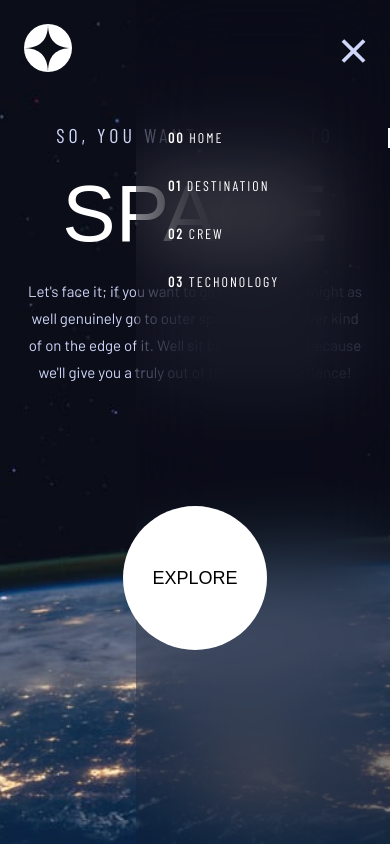
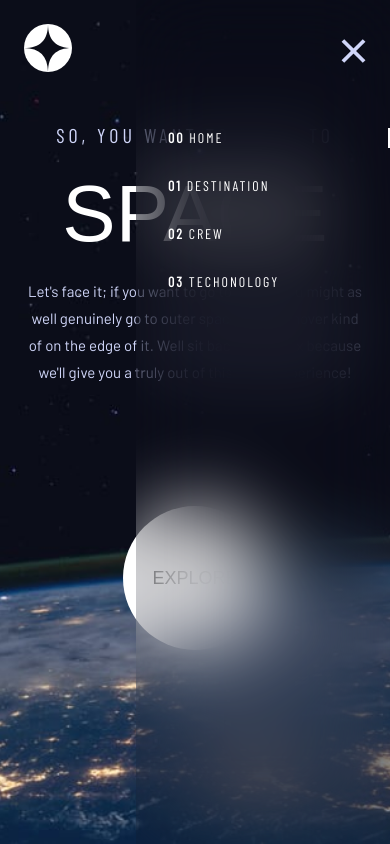
Before and after one commit to Md-Talim/fm-space-tourism, a Next.js app: page / in a window 390 px wide. Both pictures are taken after a click on the button 360 px from the left and 48 px from the top of the page. Built offline with nearby package versions, Linux system fonts and the light colour scheme; a web font is replaced by a local one.

Commit message:
fix: correct z-index values for mobile navigation button and menu

```diff
--- a/src/components/navigation/mobile-nav.tsx
+++ b/src/components/navigation/mobile-nav.tsx
@@ -22,7 +22,7 @@ export const MobileNav = () => {
   return (
     <div className="sm:hidden">
       <button
-        className="relative z-999 h-10 cursor-pointer p-2.5 pr-6 md:hidden md:pr-10 lg:pr-16"
+        className="relative z-[1001] h-10 cursor-pointer p-2.5 pr-6 md:hidden md:pr-10 lg:pr-16"
         onClick={handleMenuExpand}
       >
         <Image
@@ -36,10 +36,10 @@ export const MobileNav = () => {
 
       <nav
         className={clsx(
-          "bg-blur absolute top-0 right-0 h-screen overflow-x-hidden pt-32 pl-8 transition-all duration-300 ease-in-out",
+          "bg-blur absolute top-0 right-0 z-[1000] h-screen overflow-x-hidden pt-32 pl-8 transition-all duration-300 ease-in-out",
           isExpanded
             ? "translate-x-0 opacity-100"
-            : "pointer-events-none hidden translate-x-full opacity-0",
+            : "pointer-events-none translate-x-full opacity-0",
         )}
       >
         <ul className="flex flex-col gap-7">
```
